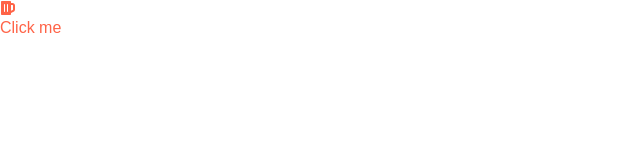
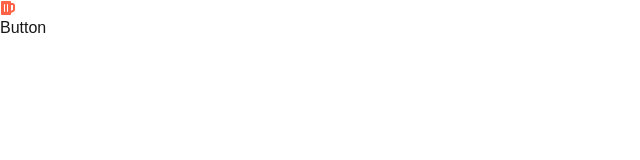
Before and after one commit to katelijacobsen/mmd-frontend-sandbox-nextjs-react, a Next.js app: page / in a window 1280 px wide. Shown: the top 160 px of the page, without its empty margins (0-640 px from the left). Built offline with nearby package versions, Linux system fonts and the light colour scheme.

Commit message:
import react from react

```diff
--- a/src/components/Button.jsx
+++ b/src/components/Button.jsx
@@ -1,7 +1,9 @@
-
+import React from 'react'
 
 const Button = () => {
-  return <button className="button">Click me</button>;
-};
+  return (
+    <div>Button</div>
+  )
+}
 
-export default Button;
+export default Button
```
